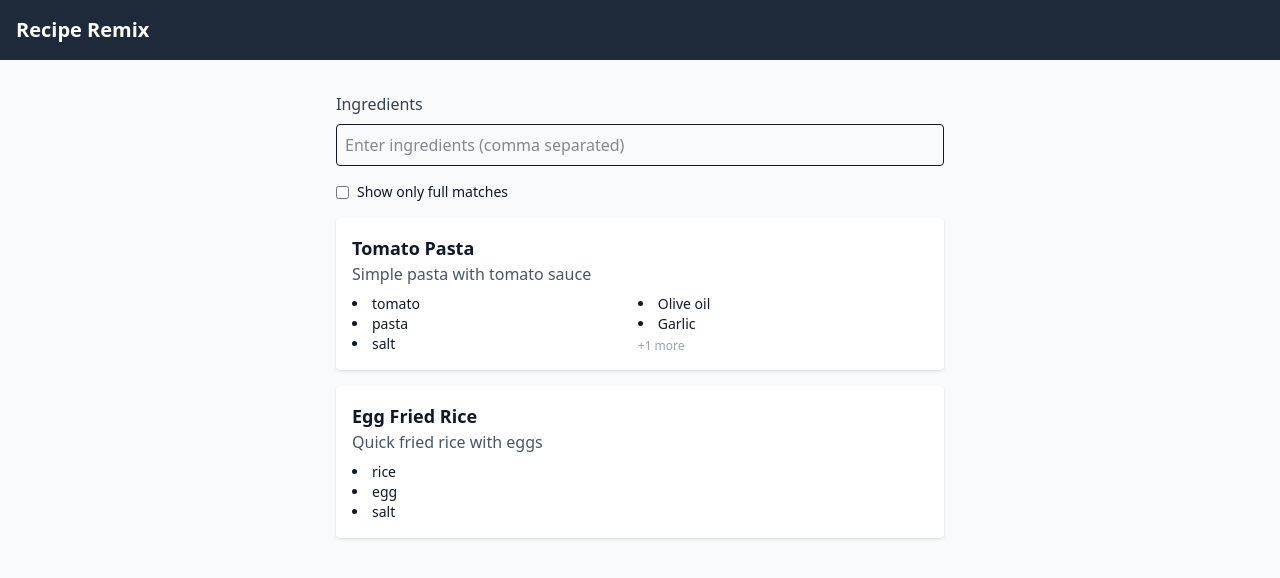
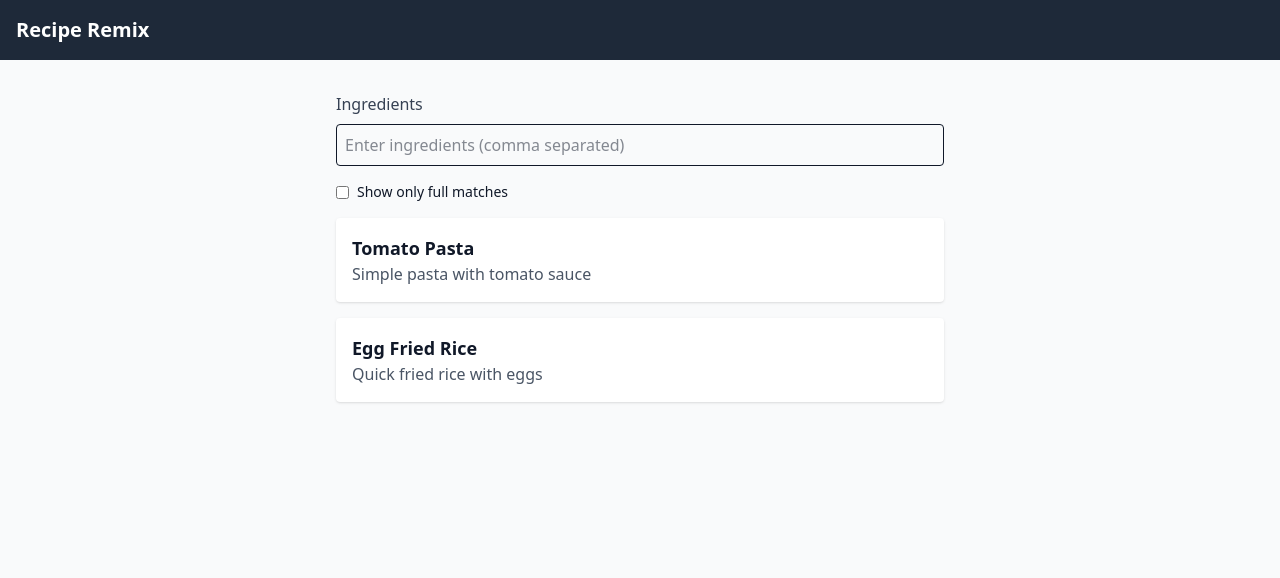
Before and after one commit to LubbaSaha/recipe-remix, a Next.js app: page / in a window 1280 px wide. Shown: the top 578 px of the page. Built offline with nearby package versions, Linux system fonts and the light colour scheme.

Commit message:
organise the logic inside the hook and lib

```diff
--- a/src/components/recipes/RecipeCard.tsx
+++ b/src/components/recipes/RecipeCard.tsx
@@ -6,21 +6,18 @@ type Props = {
 };
 
 export default function RecipeCard({ recipe }: Props) {
-  const displayedIngredients = recipe.ingredients.slice(0, 5);
-
-  console.log(displayedIngredients);
-
   return (
     <Link href={`/recipes/${recipe.id}`} className="block">
       <div className="p-4 transition bg-white rounded shadow hover:shadow-md">
         <h2 className="text-lg font-semibold">{recipe.title}</h2>
         <p className="text-gray-600">{recipe.description}</p>
 
-        {recipe.totalQueryCount > 0 && (
-          <div className="mt-2 text-xs font-semibold">
-            Match Score: {recipe.matchCount}
+        {recipe.totalQueryCount > 0 ? (
+          <div>
+            <div className="mt-2 text-xs">
+              Match Score:{" "}
+              <span className="font-semibold">{recipe.matchCount}</span>
             </div>
-        )}
 
             <ul className="mt-2 list-disc list-inside text-sm grid grid-flow-col grid-rows-3">
               {recipe.ingredients.slice(0, 5).map((ingredient) => {
@@ -44,6 +41,10 @@ export default function RecipeCard({ recipe }: Props) {
               )}
             </ul>
           </div>
+        ) : (
+          ""
+        )}
+      </div>
     </Link>
   );
 }
--- a/src/hooks/useRecipes.ts
+++ b/src/hooks/useRecipes.ts
@@ -1,16 +1,15 @@
 import { mockRecipes } from "@/data/mockRecipes";
 import { ScoredRecipe, Recipe } from "@/types/recipe";
+import { parseQuery, getMatchedIngredients } from "@/lib/matching";
 
 export const useRecipes = (
   query: string,
   showFullMatchOnly: boolean
 ): ScoredRecipe[] => {
-  const ingredients = query
-    .split(",")
-    .map((i) => i.trim().toLowerCase())
-    .filter(Boolean);
+  const queryIngredients = parseQuery(query);
 
-  if (ingredients.length === 0) {
+  // if query is empty, return all recipes with empty scoring
+  if (queryIngredients.length === 0) {
     return mockRecipes.map((recipe) => ({
       ...recipe,
       matchCount: 0,
@@ -20,32 +19,32 @@ export const useRecipes = (
     }));
   }
 
-  const scored = mockRecipes.map((recipe) => {
-    const recipeIngredients = recipe.ingredients.map((ing) =>
-      ing.toLocaleLowerCase()
+  // compute scored recipes
+  const scored: ScoredRecipe[] = mockRecipes.map((recipe) => {
+    const matchedIngredients = getMatchedIngredients(
+      recipe.ingredients,
+      queryIngredients
     );
 
-    const matchedIngredients = ingredients.filter((ing) =>
-      recipeIngredients.some((recipeIng) => recipeIng.includes(ing))
-    );
-
-    const missingIngredients = ingredients.filter(
-      (ing) => !matchedIngredients.includes(ing)
+    const missingIngredients = queryIngredients.filter(
+      (q) => !matchedIngredients.includes(q)
     );
 
     return {
       ...recipe,
       matchCount: matchedIngredients.length,
-      totalQueryCount: ingredients.length,
+      totalQueryCount: queryIngredients.length,
       matchedIngredients,
       missingIngredients,
     };
   });
 
+  // sort recipes by match count descending
   const sorted = scored
     .filter((r) => r.matchCount > 0)
     .sort((a, b) => b.matchCount - a.matchCount);
 
+  // optionally filter only full matches
   if (showFullMatchOnly) {
     return sorted.filter((r) => r.matchCount === r.totalQueryCount);
   }
--- /dev/null
+++ b/src/lib/matching.ts
@@ -0,0 +1,17 @@
+export function parseQuery(query: string): string[] {
+  return query
+    .split(",")
+    .map((item) => item.trim().toLocaleLowerCase())
+    .filter(Boolean);
+}
+
+export function getMatchedIngredients(
+  recipeIngredients: string[],
+  queryIngredients: string[]
+): string[] {
+  return recipeIngredients.filter((ingredient) =>
+    queryIngredients.some((query) =>
+      ingredient.toLocaleLowerCase().includes(query)
+    )
+  );
+}
```
Lines whose indentation alone changed are shown as unchanged.
